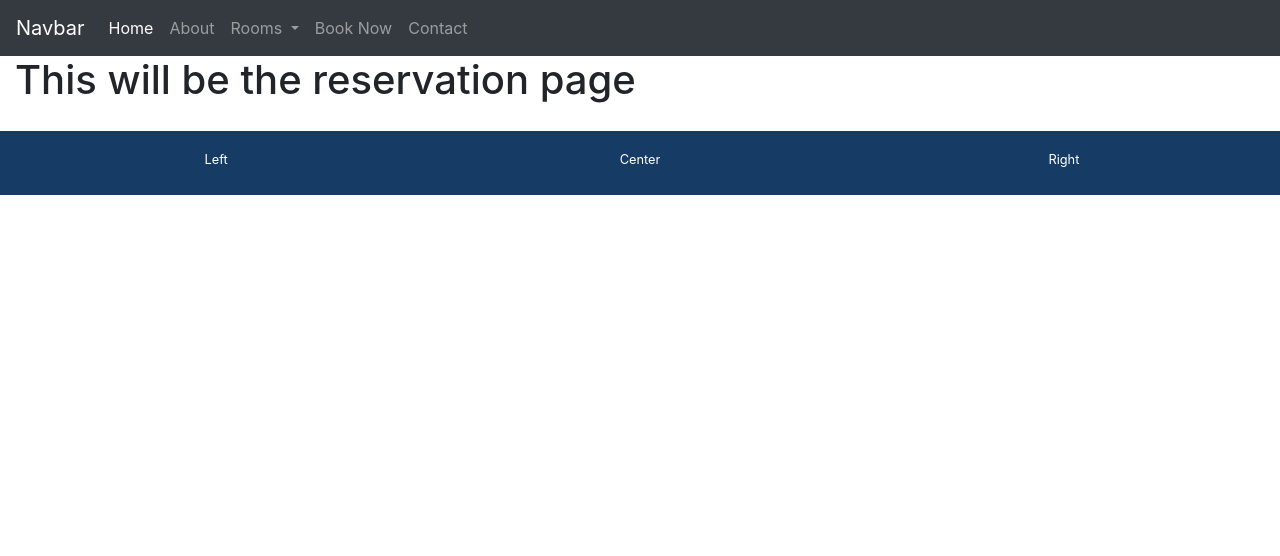
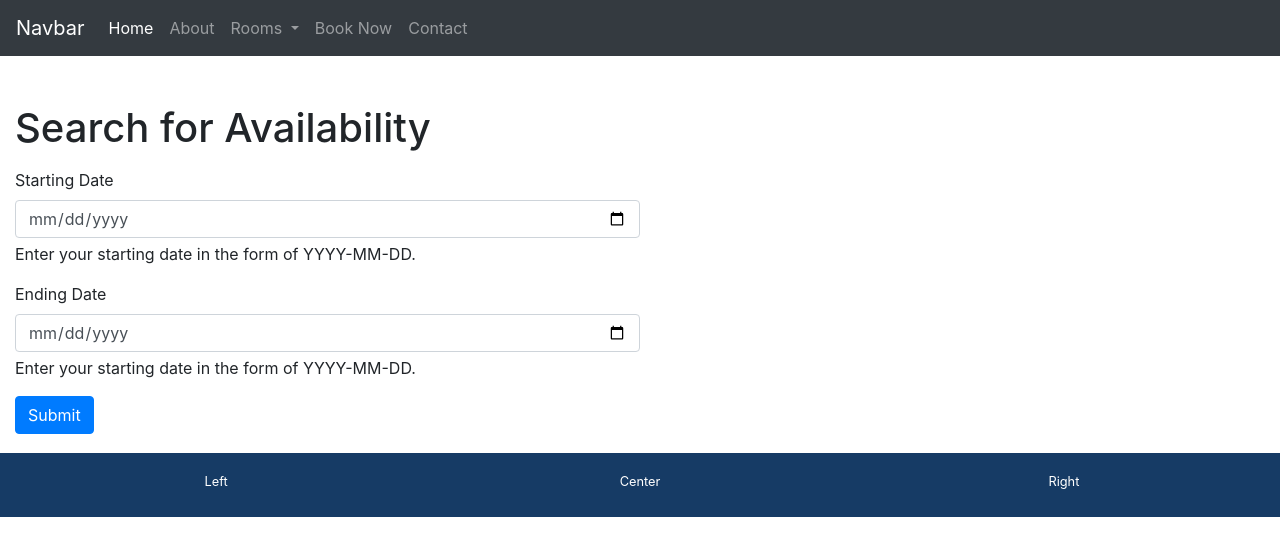
Before and after one commit to mike-bskim/booking_prj, a plain HTML site: page reservation.html in a window 1280 px wide. Drawn offline with nearby package versions, Linux system fonts and the light colour scheme.

Commit message:
47 date selector

```diff
--- a/reservation.html
+++ b/reservation.html
@@ -39,7 +39,7 @@
 <div class="collapse navbar-collapse" id="navbarNav">
 <ul class="navbar-nav">
   <li class="nav-item active">
-    <a class="nav-link" href="index.html">Home <span class="sr-only">(current)</span></a>
+    <a class="nav-link" href="index.html">Home</a>
   </li>
   <li class="nav-item">
     <a class="nav-link" href="about.html">About</a>
@@ -69,7 +69,27 @@
 
     <div class="row">
         <div class="col">
-            <h1>This will be the reservation page</h1>
+            <h1 class="mt-5">Search for Availability</h1>
+
+            <form action="reservation.html" method="GET">
+
+              <p >
+                <div class="mb-3">
+                  <label for="start_date" class="form-label">Starting Date</label>
+                  <input type="date" class="form-control" id="start_date" name="start_date" aria-describedby="startDateHelp" style="max-width: 50%;">
+                  <div id="startDateHelp" class="form-text" text-muted>Enter your starting date in the form of YYYY-MM-DD.</div>
+                </div>
+
+                <div class="mb-3">
+                  <label for="end_date" class="form-label">Ending Date</label>
+                  <input type="date" class="form-control" id="end_date" name="end_date" aria-describedby="EndDateHelp" style="max-width: 50%;">
+                  <div id="EndDateHelp" class="form-text" text-muted>Enter your starting date in the form of YYYY-MM-DD.</div>
+                </div>
+              </p>
+
+              <button type="submit" class="btn btn-primary">Submit</button>
+            </form>
+
         </div>
     </div>
 
```
Also changed, not shown: about.html (+1 -1 lines), generals.html (+2 -2 lines), majors.html (+2 -2 lines).
